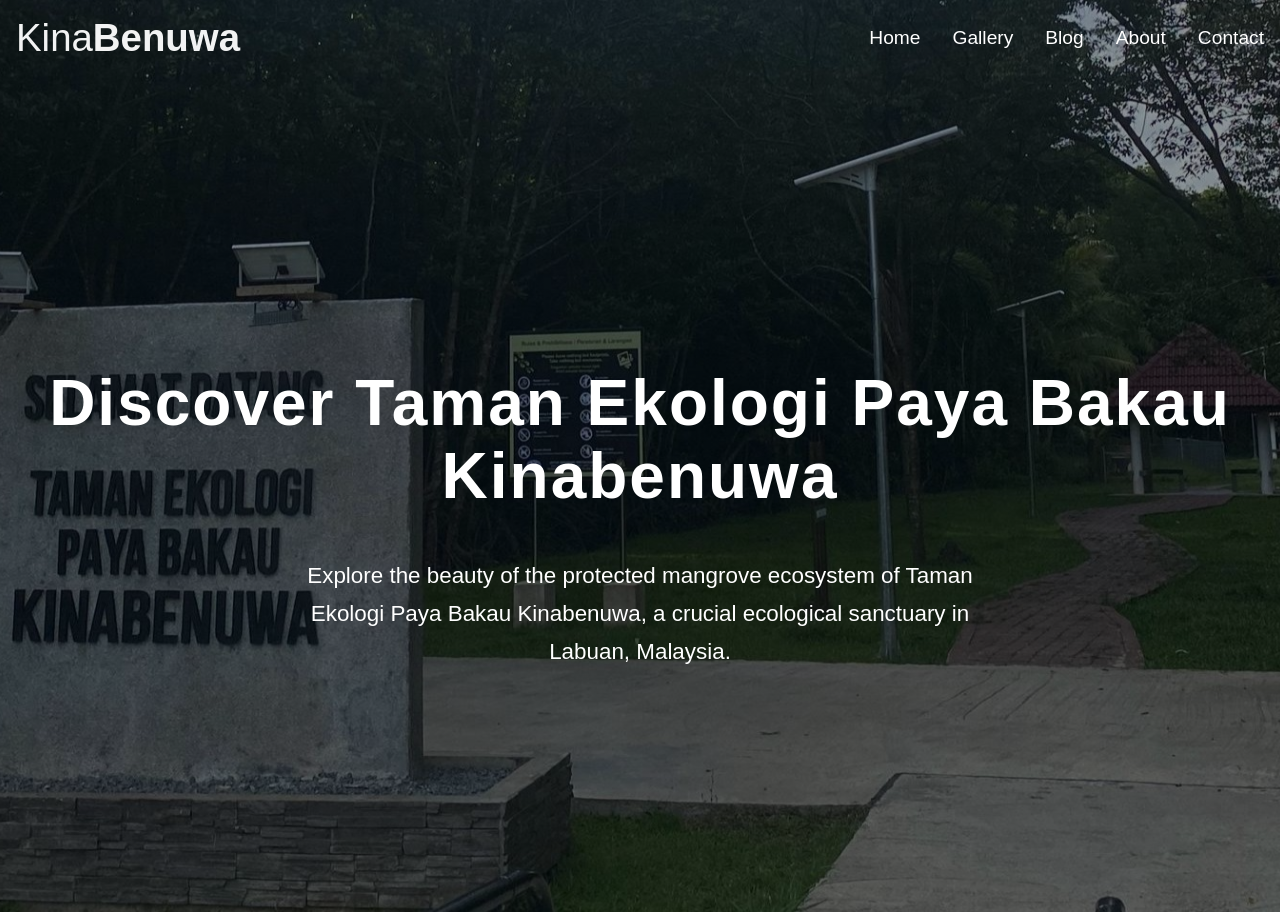
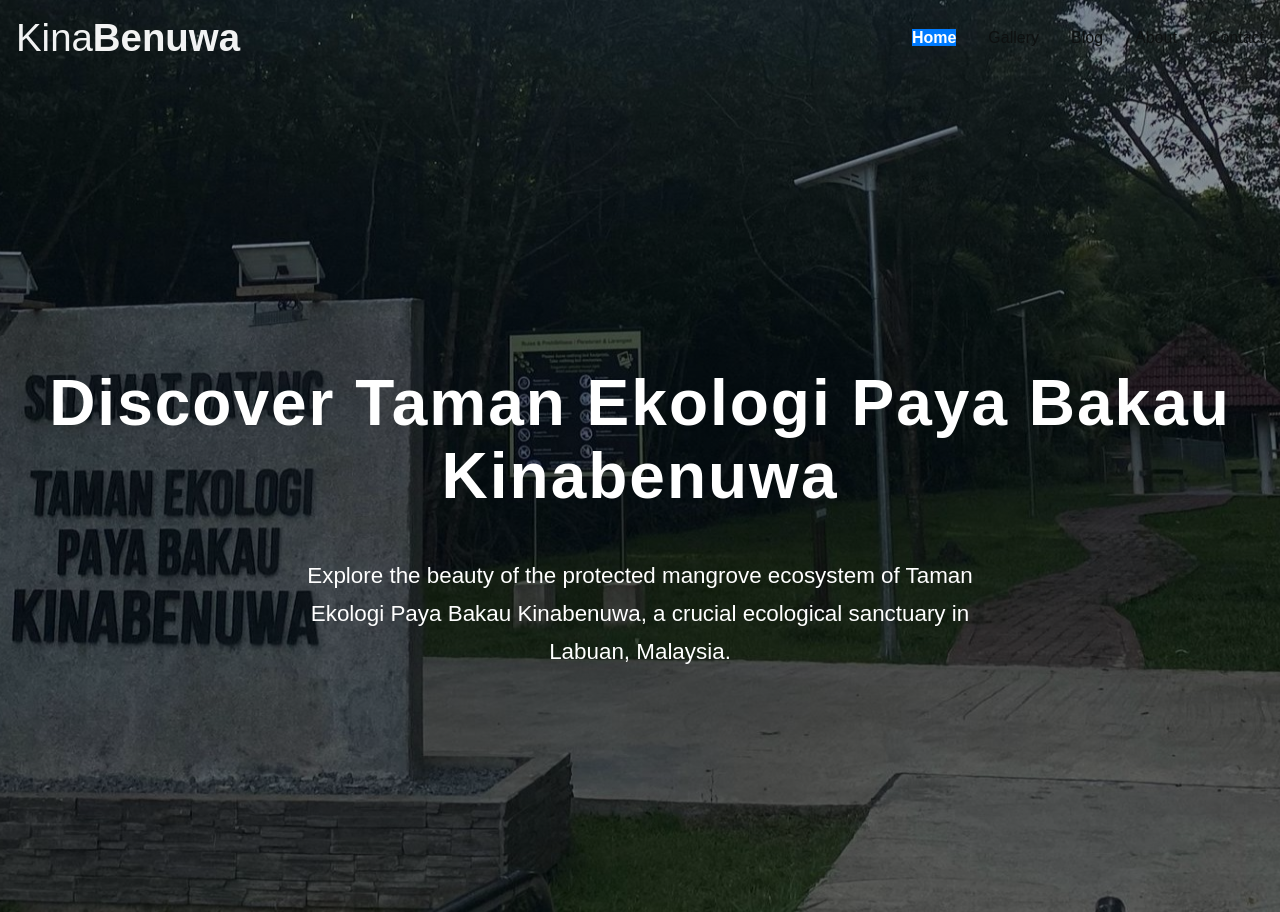
Before and after one commit to AyinYoohoo/kinabenuwaWebsite, a plain HTML site: page index.html in a window 1280 px wide. Shown: the top 912 px of the page. Drawn offline with Linux system fonts and the light colour scheme; a web font is replaced by a local one.

Commit message:
Update style.css

```diff
--- a/css/style.css
+++ b/css/style.css
@@ -85,18 +85,23 @@
 .navbar-nav{
     margin-top: 5rem;
 }
-.nav-item{
-    margin: 1.6rem 0;
+
+/* Style for active page */
+.nav-item.active .nav-link {
+    color: #fff; /* Highlight color for active page */
+    background-color: #007bff; /* Background color for active page */
+    font-weight: bold; /* Bold text for emphasis */
 }
-.nav-link{
-    color: #fff;
-    font-size: 1.2rem;
-    -webkit-transition: var(--trans);
-    -o-transition: var(--trans);
-    transition: var(--trans);
+
+/* Hover effect for all links */
+.nav-link:hover {
+    color: #007bff; /* Change text color on hover */
+    text-decoration: underline; /* Add underline for hover effect */
 }
-.nav-link:hover{
-    opacity: 0.8;
+
+/* Optional: Make the navigation link look more interactive */
+.nav-link {
+    transition: all 0.3s ease; /* Smooth transition on hover */
 }
 
 /* header */
```
